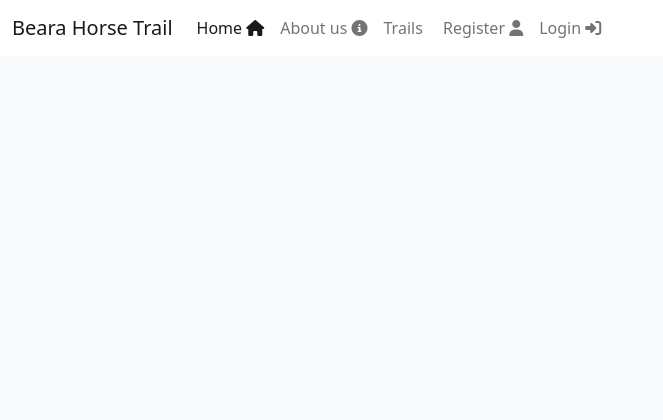
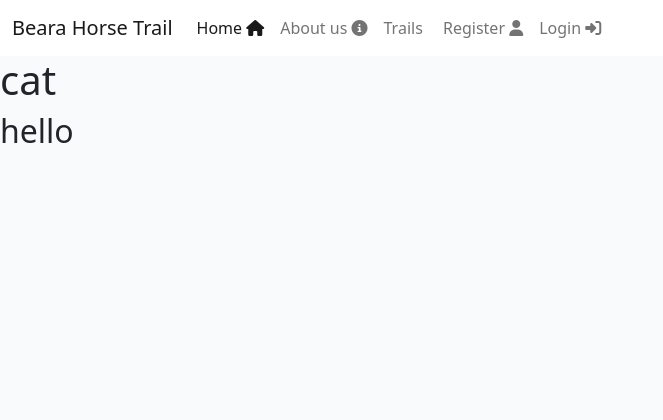
Before and after one commit to CathalShandon/beara-bridle, a Django app: page /trail/ in a window 1280 px wide. Shown: the top 420 px of the page, without its empty margins (0-663 px from the left). Run offline with Django 3.2, Linux system fonts and the light colour scheme; some libraries are stand-ins or nearby versions.

Commit message:
connect trail.html

```diff
--- a/templates/base.html
+++ b/templates/base.html
@@ -81,7 +81,12 @@
     </div>
 
 
+    <main class="flex-shrink-0 main-bg">
+        {% block content %}
+        <!-- Content Goes here -->
+        {% endblock content %}
 
+    </main>
 
     <!-- Footer -->
     <footer class="footer mt-auto py-3 dark-bg">
--- /dev/null
+++ b/templates/trail.html
@@ -0,0 +1,11 @@
+{% extends "base.html" %}
+{% load static %}
+
+{% block content %}
+
+<h1>cat</h1>
+
+
+<h2>hello</h2>
+
+{%endblock%}
--- a/templates/trails.html
+++ /dev/null
@@ -1,4 +0,0 @@
-{% extends "base.html" %}
-{% load static %}
-
-<h1>cat</h1>
--- a/trail/models.py
+++ b/trail/models.py
@@ -40,7 +40,6 @@ class Comment(models.Model):
     created_on = models.DateTimeField(auto_now_add=True)
     approved = models.BooleanField(default=False)
 
-
     class Meta:
         ordering = ["created_on"]
 
--- a/trail/views.py
+++ b/trail/views.py
@@ -78,6 +78,13 @@ class PostLike(View):
         return HttpResponseRedirect(reverse('post_detail', args=[slug]))
 
 
+def Trail(request):
+    """
+        Renders the page with trails
+
+    """
+    return render(request, 'trail.html')
+
 
 def AboutUs(request):
     """
@@ -88,11 +95,3 @@ def AboutUs(request):
         render about us page
     """
     return render(request, 'aboutus.html')
-
-
-def Trail(request):
-    """
-        Renders the page with trails
-
-    """
-    return render(request, 'trails.html')
```
